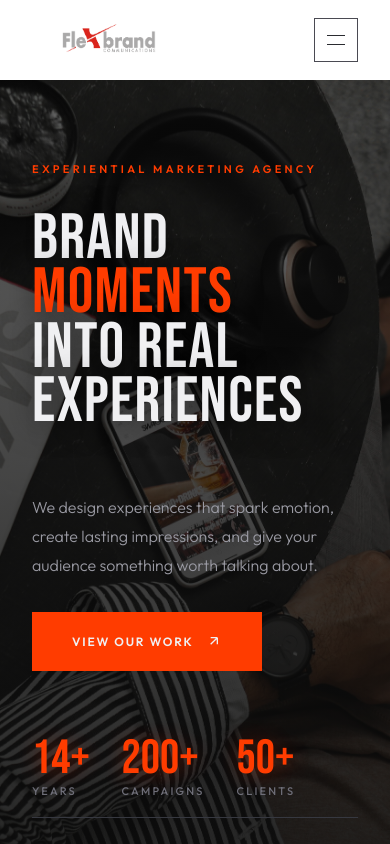
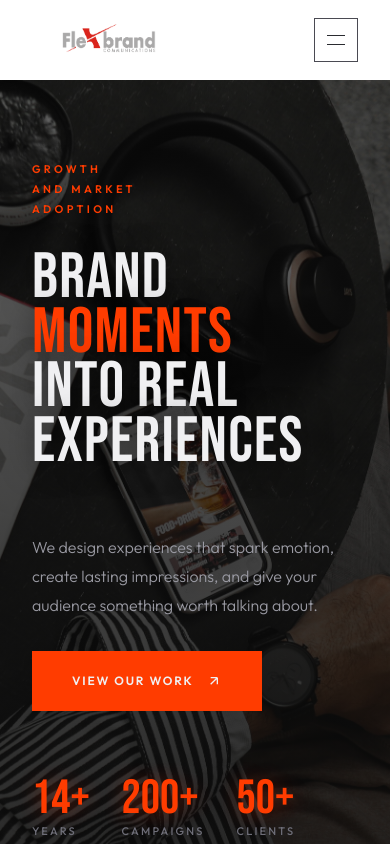
Before and after one commit to Aktakin/flexbrand, a React (Vite) app: page / in a window 390 px wide. Shown: the top 844 px of the page. Built offline with nearby package versions, Linux system fonts and the light colour scheme.

Commit message:
Replace Experiential Marketing Agency with growth and market adoption; add +234 to phone number

```diff
--- a/index.html
+++ b/index.html
@@ -4,8 +4,8 @@
     <meta charset="UTF-8" />
     <link rel="icon" type="image/svg+xml" href="/favicon.svg" />
     <meta name="viewport" content="width=device-width, initial-scale=1.0" />
-    <meta name="description" content="Flexbrand Communications - Hybrid experiential marketing agency creating brand experiences that connect people and deliver measurable results." />
-    <title>Flexbrand Communications | Experiential Marketing Agency</title>
+    <meta name="description" content="Flexbrand Communications - Growth and market adoption agency creating brand experiences that connect people and deliver measurable results." />
+    <title>Flexbrand Communications | growth and market adoption</title>
     <link rel="preconnect" href="https://fonts.googleapis.com">
     <link rel="preconnect" href="https://fonts.gstatic.com" crossorigin>
     <link href="https://fonts.googleapis.com/css2?family=Bebas+Neue&family=Outfit:wght@300;400;500;600;700&display=swap" rel="stylesheet">
--- a/src/components/Contact.jsx
+++ b/src/components/Contact.jsx
@@ -34,7 +34,7 @@ const Contact = () => {
               </div>
               <div className="contact-item">
                 <span className="item-label">Phone</span>
-                <a href="tel:+2348089883268">0808 988 3268</a>
+                <a href="tel:+2348089883268">+234 0808 988 3268</a>
               </div>
             </div>
           </div>
--- a/src/components/Footer.jsx
+++ b/src/components/Footer.jsx
@@ -33,7 +33,7 @@ const Footer = () => {
             <div className="footer-col">
               <h4>Contact</h4>
               <a href="mailto:info@flexbrandcomms.com">info@flexbrandcomms.com</a>
-              <a href="tel:+2348089883268">0808 988 3268</a>
+              <a href="tel:+2348089883268">+234 0808 988 3268</a>
               <span>Lagos, Nigeria</span>
             </div>
           </div>
--- a/src/components/Hero.jsx
+++ b/src/components/Hero.jsx
@@ -7,7 +7,7 @@ const Hero = () => {
       <div className="hero-overlay" />
       <div className="hero-inner">
         <div className="hero-content">
-          <p className="hero-eyebrow">Experiential Marketing Agency</p>
+          <p className="hero-eyebrow">growth<br />and market<br />adoption</p>
 
           <h1 className="hero-title">
             Brand<br />
```
